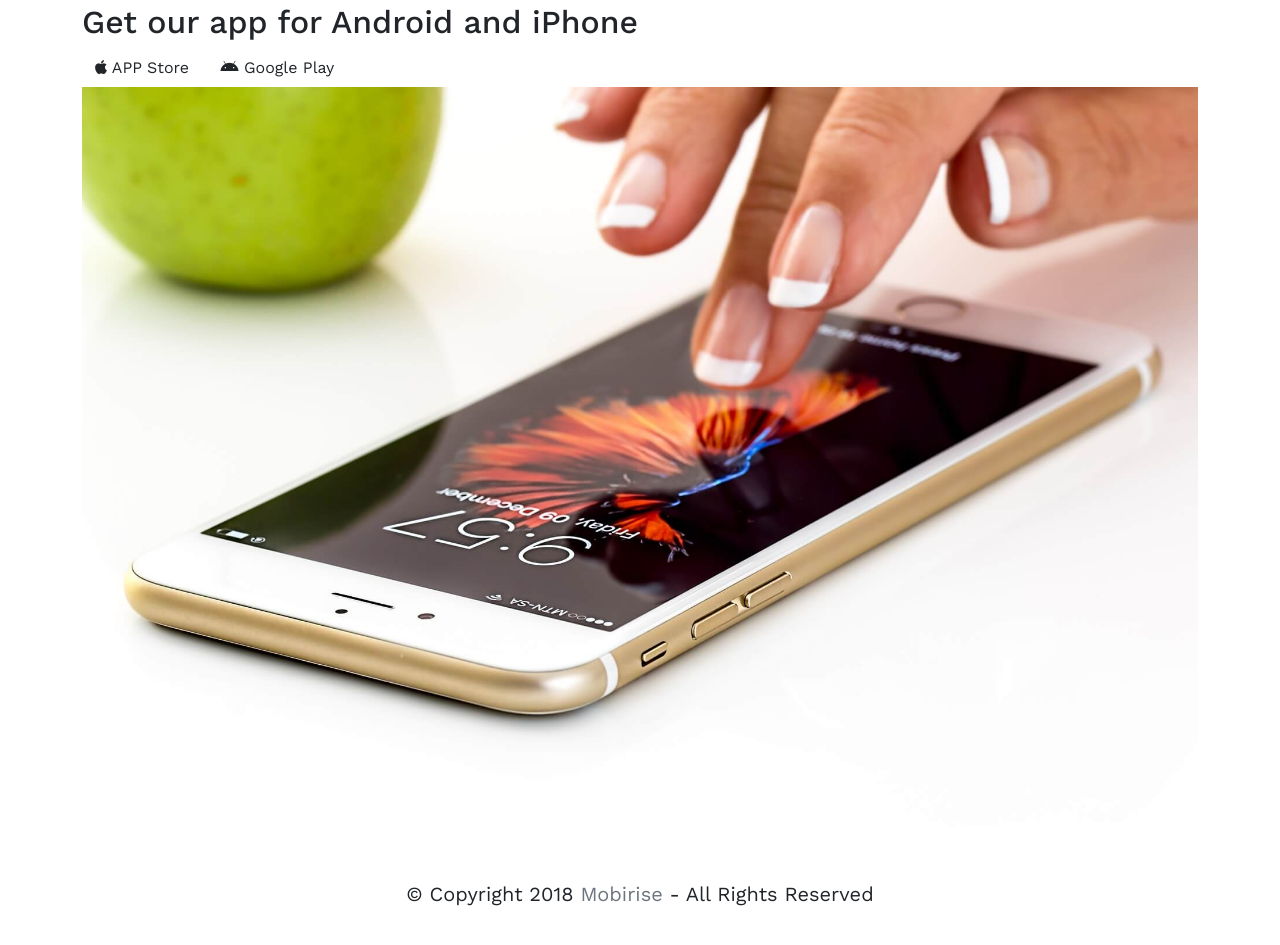
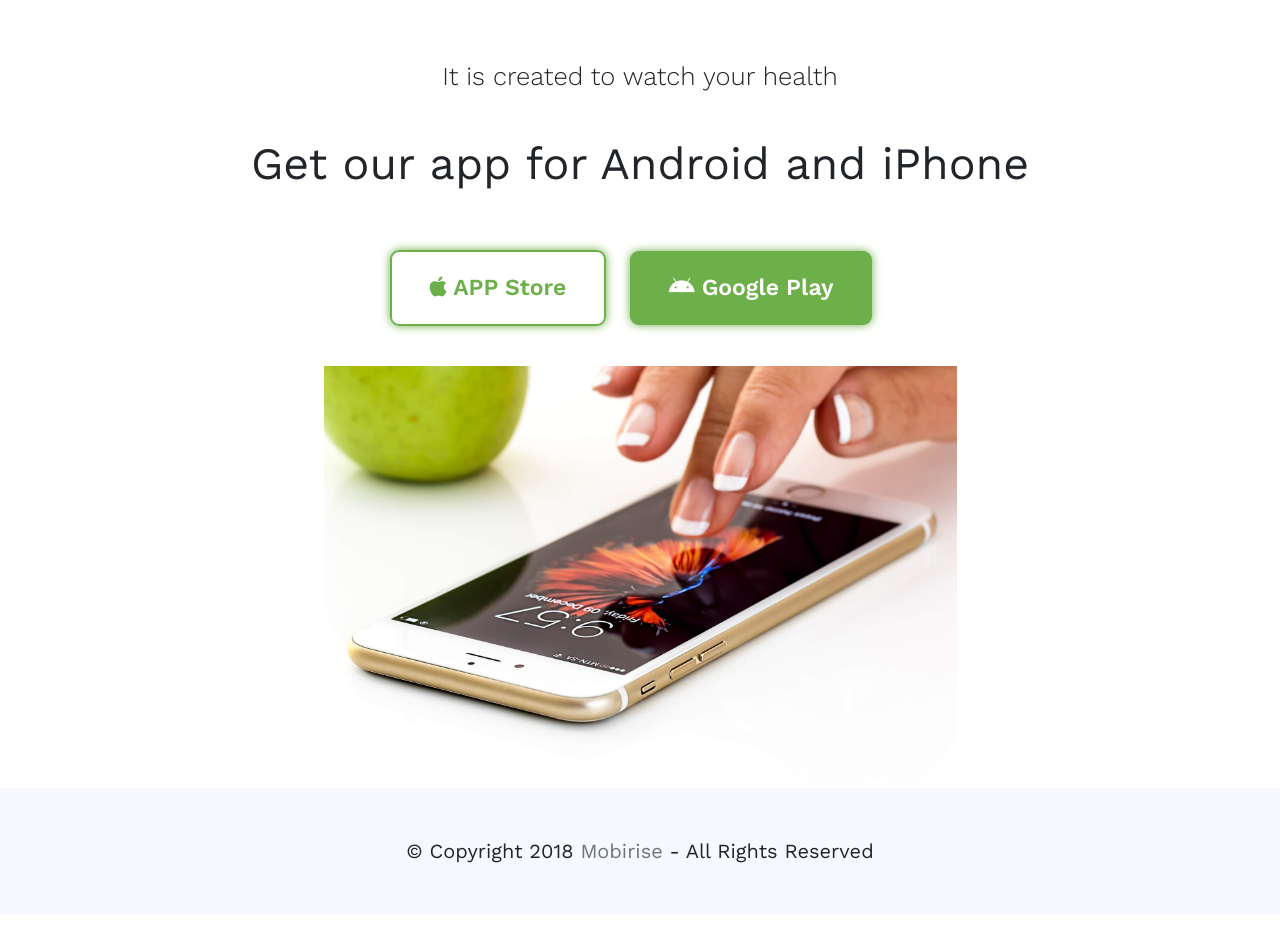
Before and after one commit to marufedu/video-assignment-22, a plain HTML site: page index.html in a window 1280 px wide. Shown: the part 7006-7951 px from the top of the page. After the commit the page ends 7920 px from the top, so only its background shows below. Drawn offline with nearby package versions, Linux system fonts and the light colour scheme.

Commit message:
Update style.css
done

```diff
--- a/style.css
+++ b/style.css
@@ -499,11 +499,11 @@ section.skill.text-center.shadow {
     font-size: 22px;
     border: 1px solid #e4e4e4;
     border-radius: 6px;
+
 }
-.f-width:focus{
+.f-width:focus {
     border: 1px solid #7084e0;
-    box-shadow: 0px 0px 10px 0px #6278df;
-
+    box-shadow: -3px 0px 40px -9px #6278df;
 }
 
 
@@ -528,10 +528,11 @@ section.skill.text-center.shadow {
     font-size: 24px;
     padding: 16px;
     border-radius: 6px;
+
 }
 .messege:focus{
     border: 1px solid #7084e0;
-    box-shadow: 0px 0px 10px 0px #6278df;
+    box-shadow: -3px 0px 40px -9px #6278df;
 }
 .form-button {
     display: block;
@@ -557,3 +558,71 @@ section.skill.text-center.shadow {
     box-shadow: 0px 0px 10px 0px #6278df;
 }
 /*** End form  Section ***/
+
+
+/*** start support feature  Section ***/
+
+.support-feture{
+    padding-top: 100px;
+}
+
+.feature-title{}
+.feature-title h3 {
+    font-size: 25.6px;
+    font-weight: 300;
+    text-align: center;
+    margin-bottom: 45px;
+}
+.feature-title h2 {
+    font-size: 44.8px;
+    font-weight: 400;
+    text-align: center;
+}
+.feature-button {
+    text-align: center;
+}
+.feature-button a {
+    padding: 19px 38px;
+    font-size: 23px;
+    margin-right: 18px;
+    margin-top: 51px;
+    font-weight: 600;
+    color: #6daf49;
+    transition: .5s;
+    border-radius: 9px;
+}
+.btn-1{
+    border: 2px solid #6daf49;
+    box-shadow: 0px 0px 10px 0px #6daf49;
+}
+.btn-1:hover{
+    background: #6daf49;
+    color: #fff;
+
+
+}
+.btn-2{
+    background: #6daf49;
+    color: #fff !important;
+    box-shadow: 0px 0px 10px 0px #6daf49;
+}
+.btn-2:hover{
+    background: #000;
+    color: #fff !important;
+    box-shadow: none;
+
+}
+.feature-img {
+    text-align: center;
+    margin-top: 40px;
+}
+.feature-img img {
+    width: 633px;
+}
+
+/*** start footer  Section ***/
+.footer{
+    background: #f7f9ff;
+}
+
+/*** End footer Section ***/
```
